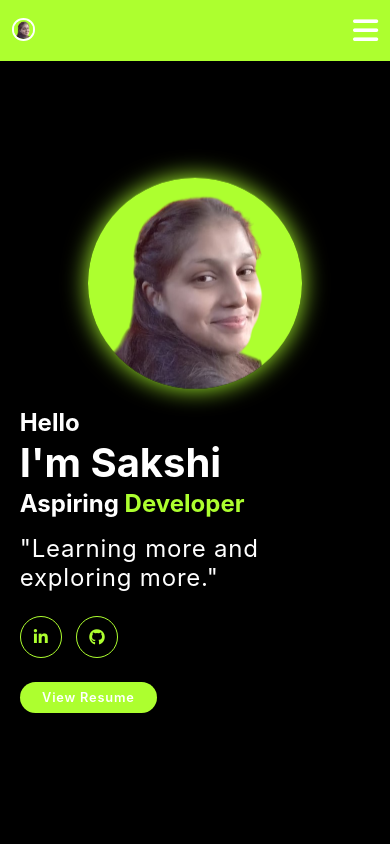
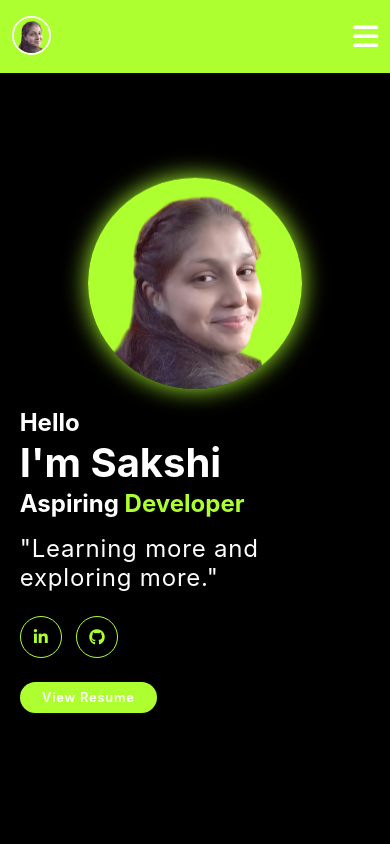
Before and after one commit to sakshi-kh/Portfolio, a plain HTML site: page index.html in a window 390 px wide. Shown: the top 844 px of the page. Drawn offline with Linux system fonts and the light colour scheme.

Commit message:
style changes

```diff
--- a/style.css
+++ b/style.css
@@ -366,7 +366,7 @@ span {
     padding: 2rem 3%;
   }
   .logo {
-    width: 6vw;
+    width: 10vw;
   }
   section {
     padding: 10rem 3%;
```
